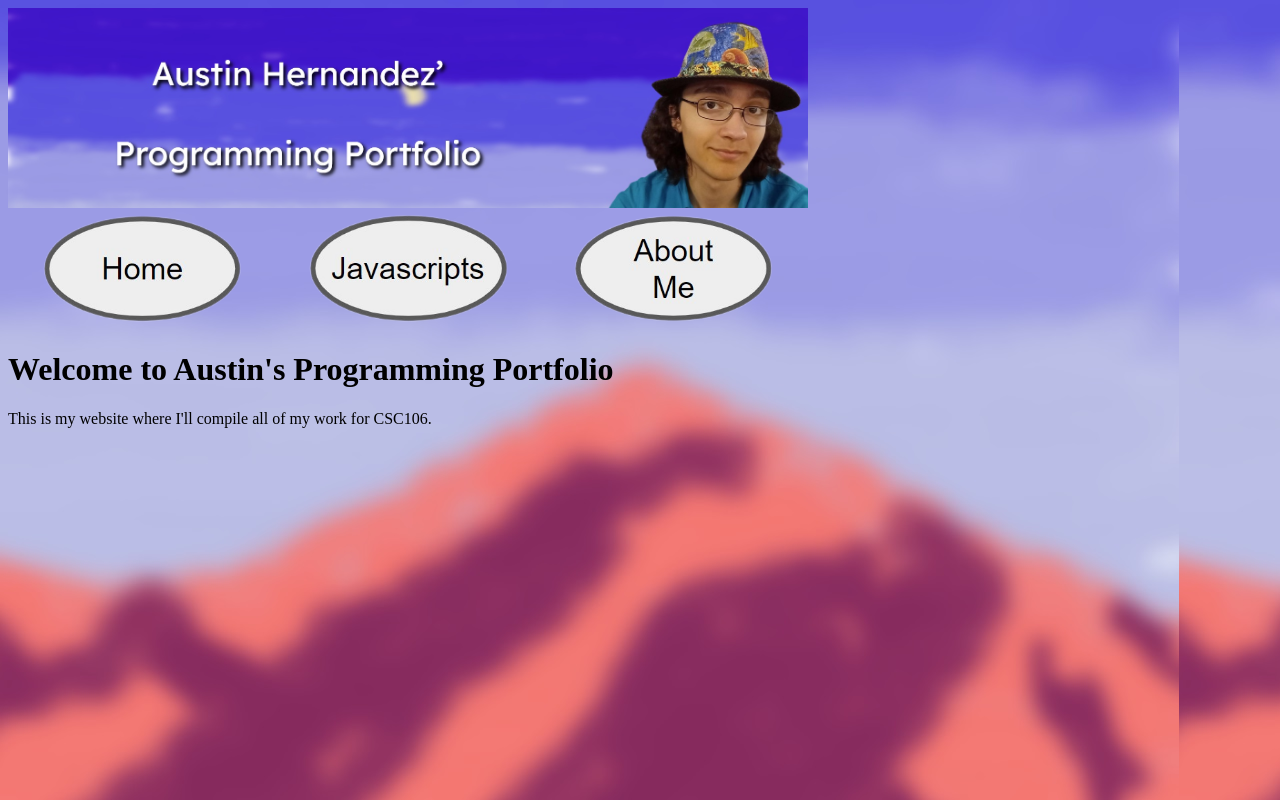
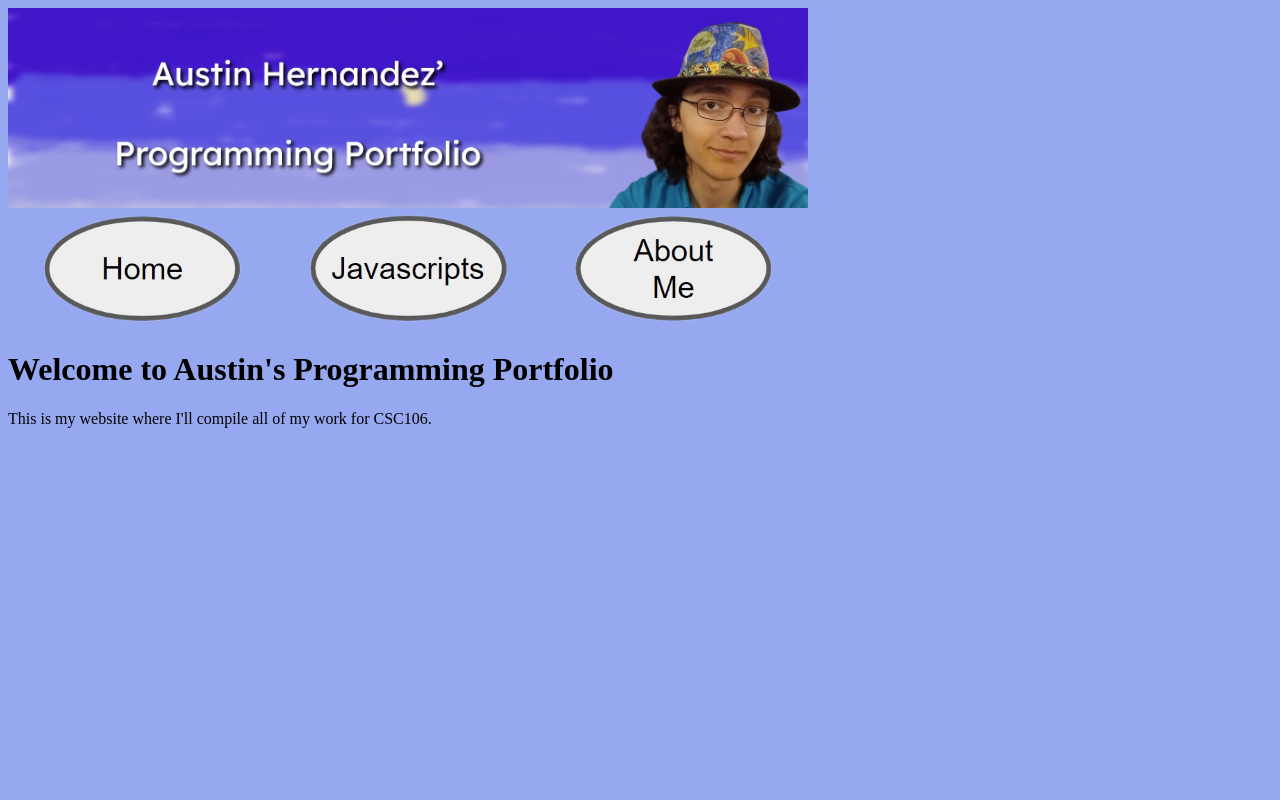
Before and after one commit to Austin-Hernandez/Austin-Hernandez.github.io, a plain HTML site: page index.html in a window 1280 px wide. Drawn offline with Linux system fonts and the light colour scheme.

Commit message:
Add files via upload

```diff
--- a/mystyle.css
+++ b/mystyle.css
@@ -7,8 +7,7 @@ p {
 }
 
 body {
-    background-color: rgb(68, 86, 158);
-    background-image: url("myBackground.jpg");
+    background-color: rgb(150, 168, 240);
 }
 
 div {
```
Also changed, not shown: about.html (+3 -0 lines).
